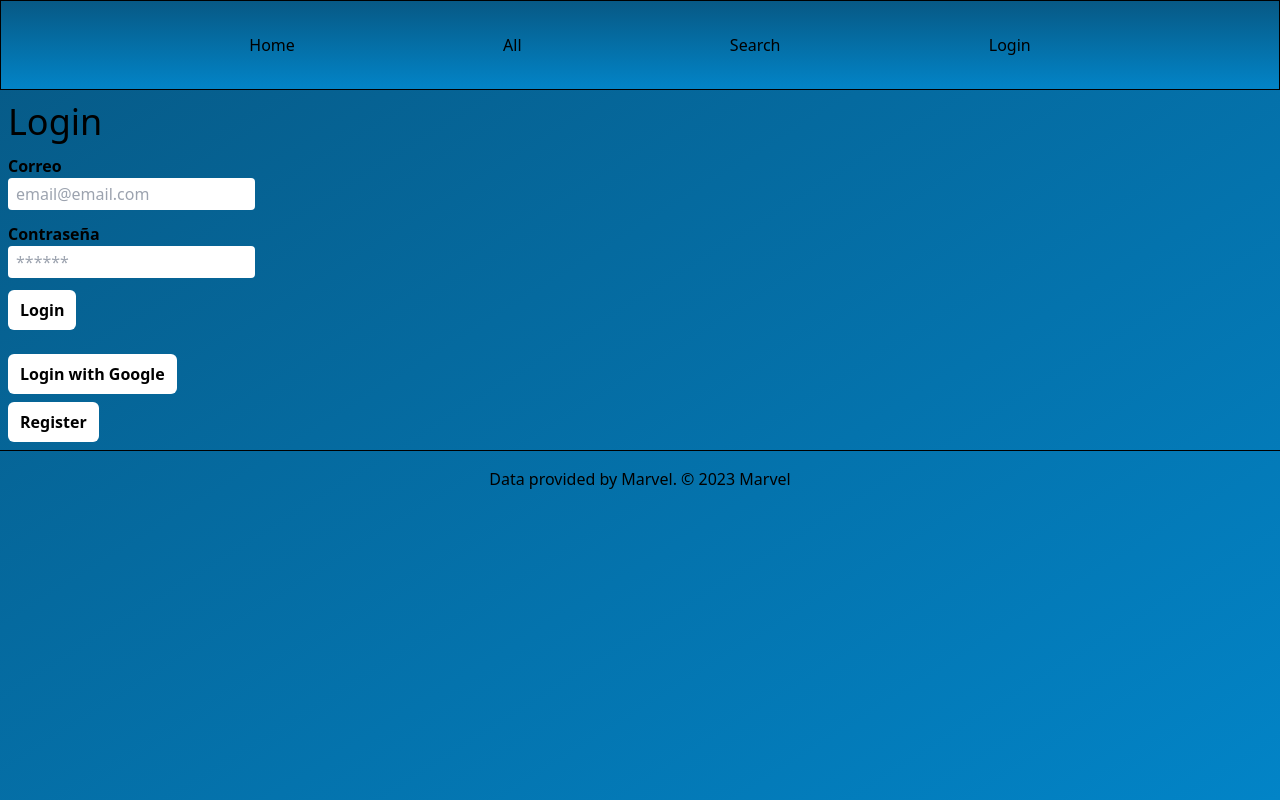
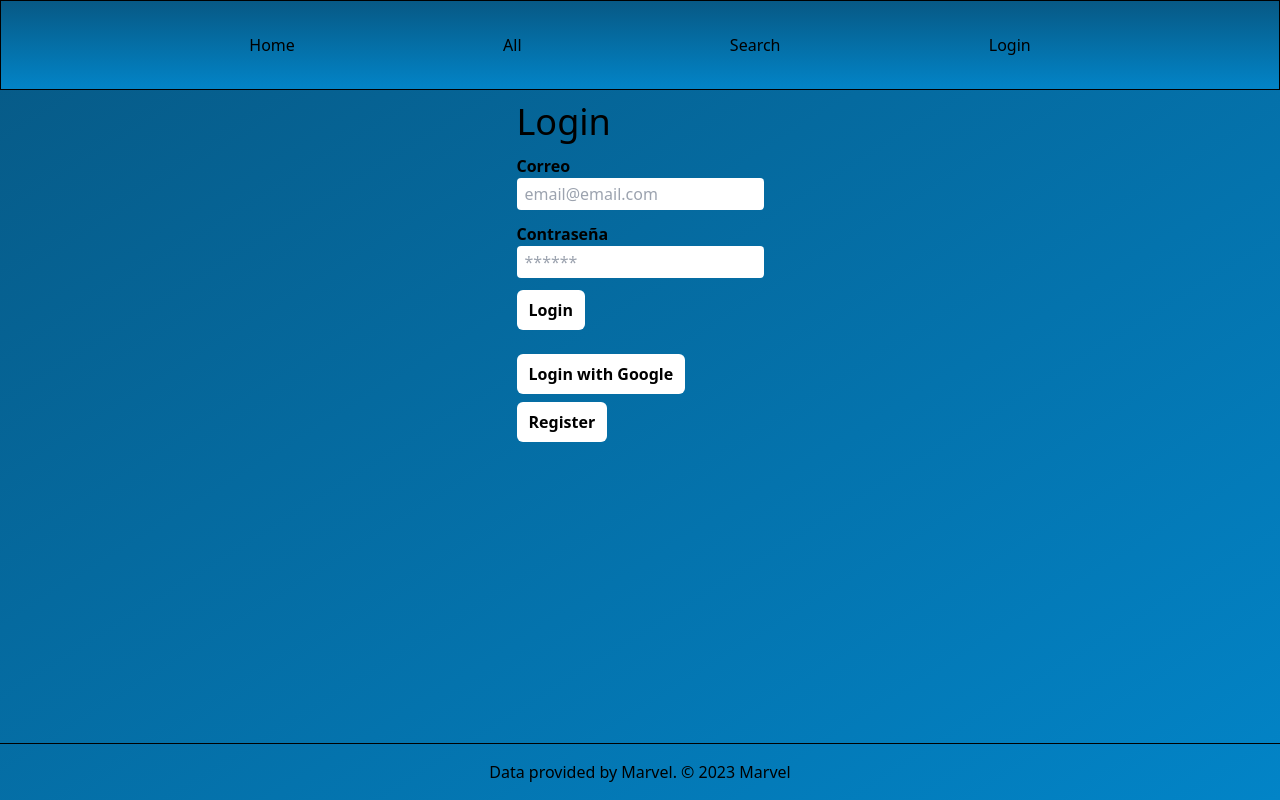
Before and after one commit to icplana/filmSeriesWebsite, a React (Vite) app: page /login in a window 1280 px wide. Built offline with nearby package versions, Linux system fonts and the light colour scheme.

Commit message:
footer fixed

```diff
--- a/src/App.jsx
+++ b/src/App.jsx
@@ -35,7 +35,7 @@ export function App() {
 
   return (
     <LimitOffsetProvider>
-      <div className=" bg-gradient-to-br from-primary to-primaryWhite w-screen min-h-screen">
+      <div className=" bg-gradient-to-br from-primary to-primaryWhite w-screen min-h-screen flex flex-col">
         <NavBar />
         <main className="max-w-screen-xl mx-auto">
           <Routes>
--- a/src/components/Footer.jsx
+++ b/src/components/Footer.jsx
@@ -4,7 +4,7 @@ export const Footer = () => {
   const date = new Date
 
   return (
-    <footer className="text-center">
+    <footer className="text-center mt-auto">
       <hr />
       <p className="py-4">
         Data provided by Marvel. © { date.getFullYear() } <a target="_blank" className="underlinel" href="https:\\marvel.com">Marvel</a>
```
